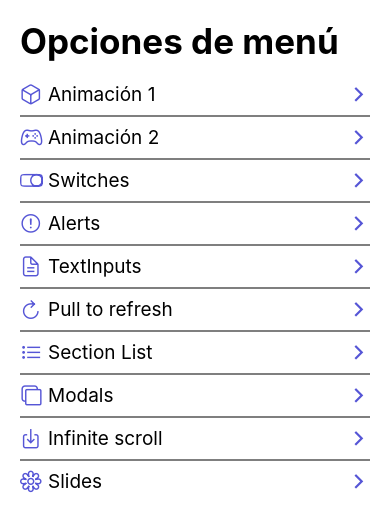
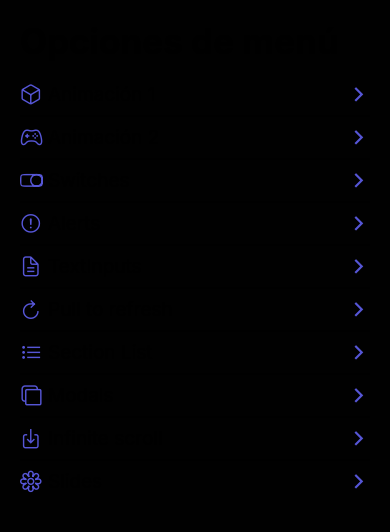
Before and after one commit to Majomon/06-ReactNativeComponents, a React Native app: screen / in a window 390 px wide. Shown: the top 532 px of the page. Built offline with nearby package versions, Linux system fonts and the light colour scheme.

Commit message:
Probando darkmode de react navigation

```diff
--- a/App.tsx
+++ b/App.tsx
@@ -1,11 +1,28 @@
 import 'react-native-gesture-handler';
 import React from 'react';
-import {NavigationContainer} from '@react-navigation/native';
+import {
+  NavigationContainer,
+  DefaultTheme,
+  DarkTheme,
+  Theme,
+} from '@react-navigation/native';
 import {Navigator} from './src/navigation/Navigator';
 
+const customTheme: Theme = {
+  dark: true,
+  colors: {
+    ...DarkTheme.colors,
+    //primary: '',
+    //background: 'yellow',
+    //card: '',
+    //text: '',
+    //border: '',
+    //notification: '',
+  },
+};
 const App = () => {
   return (
-    <NavigationContainer>
+    <NavigationContainer theme={customTheme}>
       <Navigator />
     </NavigationContainer>
   );
--- a/src/navigation/Navigator.tsx
+++ b/src/navigation/Navigator.tsx
@@ -18,9 +18,10 @@
   return (
     <Stack.Navigator
       screenOptions={{
+        // Titulo de la pantalla donde me encuentro
         headerShown: false,
         cardStyle: {
-          backgroundColor: 'white',
+          /*           backgroundColor: 'white', */
         },
       }}>
       <Stack.Screen name="HomeScreen" component={HomeScreen} />
```
